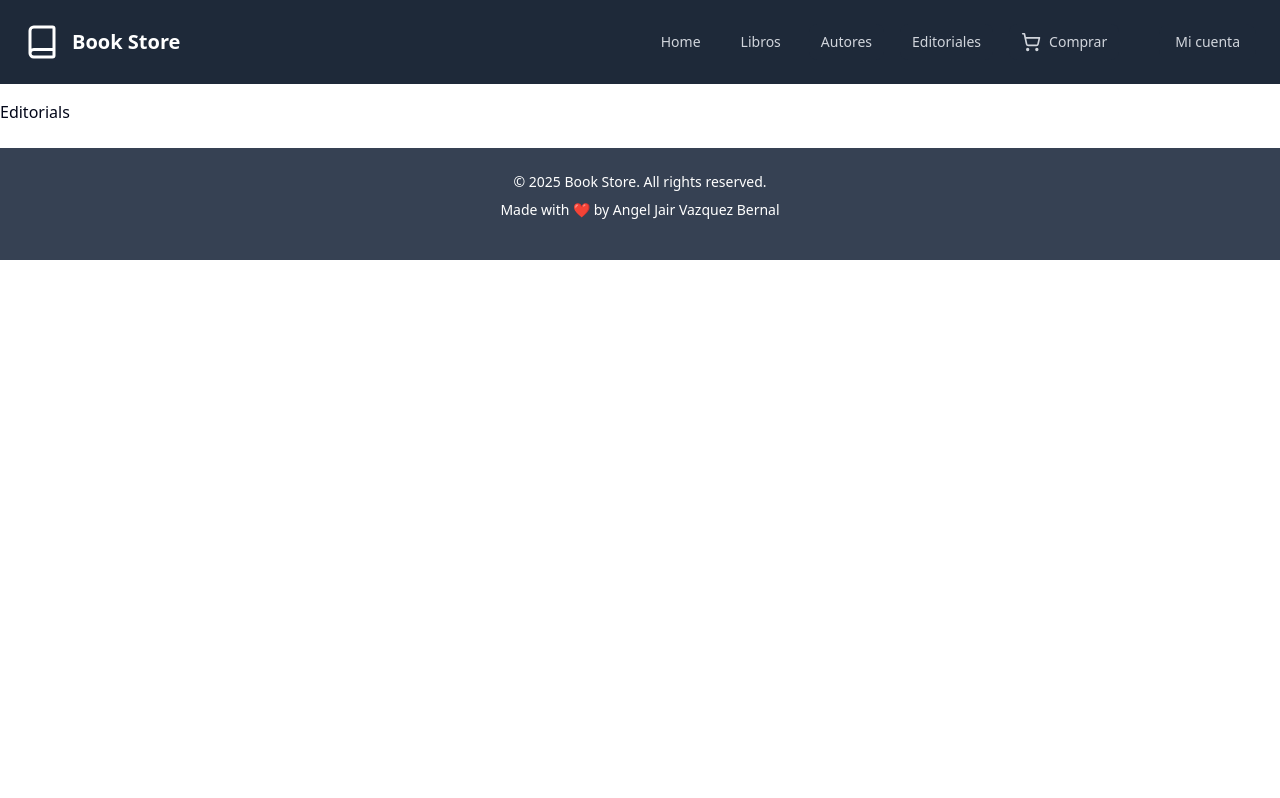
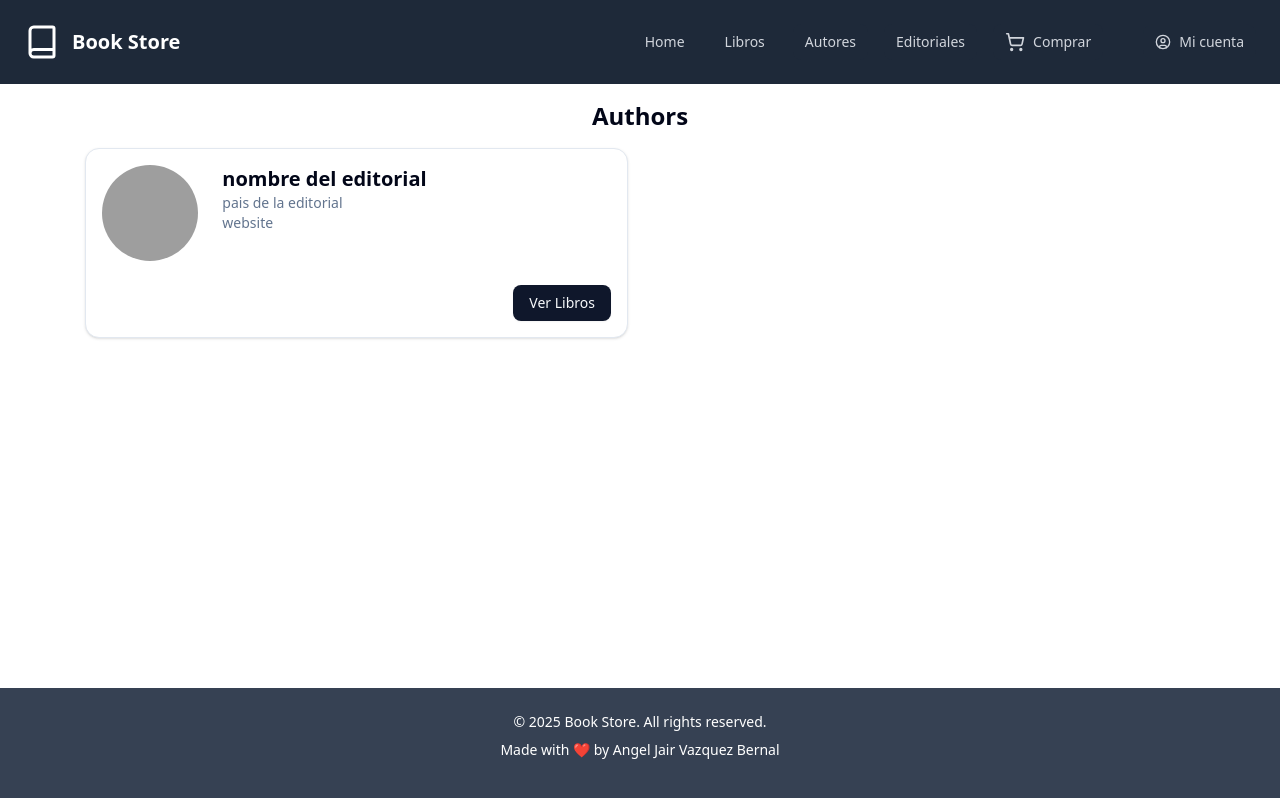
Before and after one commit to AngelJV128a/book-store-frontend, a Next.js app: page /editorials in a window 1280 px wide. Built offline with nearby package versions, Linux system fonts and the light colour scheme; grey boxes are pictures that could not be loaded.

Commit message:
ya se agrego la conexion del form de registro de usuarios con el backend y se agrego un card para las editoriales

```diff
--- a/app/editorials/page.jsx
+++ b/app/editorials/page.jsx
@@ -1,7 +1,41 @@
+"use client";
+import CardEditorial from "@/components/editorials/CardEditorial";
+import { Button } from "@/components/ui/button";
+import { useState } from "react";
+import ReactPaginate from "react-paginate";
+
 export default function PageEditorials() {
+  const [totalPages, setTotalPages] = useState(0);
+  const [currentPage, setCurrentPage] = useState(0);
+  const [editorials, setEditorials] = useState([]);
+
+  const handlePageClick = ({ selected }) => {
+    console.log("selected", selected);
+    setCurrentPage(selected);
+  };
+
   return (
     <>
-        <h1>Editorials</h1>
+      <div className="flex flex-col items-center px-4">
+        <h1 className="text-2xl font-bold mb-4">Authors</h1>
+
+        <div className="grid grid-cols-1 lg:grid-cols-2 gap-6 w-8/9">
+          <CardEditorial />
+        </div>
+        <ReactPaginate
+          breakLabel="..."
+          nextLabel={<Button variant="outline">Siguiente</Button>}
+          previousLabel={<Button variant="outline">Anterior</Button>}
+          pageCount={totalPages}
+          onPageChange={handlePageClick}
+          containerClassName="flex justify-center items-center gap-2 mt-6 flex-wrap"
+          pageClassName="px-1"
+          activeClassName="bg-primary text-primary-foreground rounded"
+          pageLinkClassName="cursor-pointer px-3 py-1 rounded hover:bg-primary hover:text-primary-foreground mt-2 mb-2"
+          disabledClassName="opacity-50 cursor-not-allowed"
+          renderOnZeroPageCount={null}
+        />
+      </div>
     </>
   );
 }
--- a/components/NavBar.jsx
+++ b/components/NavBar.jsx
@@ -1,4 +1,4 @@
-import { Book, ShoppingCart } from "lucide-react";
+import { Book, Home, ShoppingCart } from "lucide-react";
 import Link from "next/link";
 import { AccountDropdown } from "./account/AccountDropdown";
 
--- a/components/account/AccountDropdown.jsx
+++ b/components/account/AccountDropdown.jsx
@@ -9,6 +9,7 @@ import {
 import { Button } from "@/components/ui/button";
 import { useRouter } from "next/navigation";
 import Cookies from "js-cookie";
+import { UserCircle } from "lucide-react";
 
 export function AccountDropdown() {
 
@@ -24,6 +25,7 @@ export function AccountDropdown() {
           variant="ghost"
           className="ml-6 text-sm font-medium text-gray-300 hover:text-white hover:bg-gray-700 bg-gray-800 cursor-pointer rounded-lg"
         >
+          <UserCircle className="h-10 w-10" />
           Mi cuenta
         </Button>
       </DropdownMenuTrigger>
--- /dev/null
+++ b/components/editorials/CardEditorial.jsx
@@ -0,0 +1,38 @@
+import { Button } from "../ui/button";
+import { Card, CardContent, CardDescription, CardFooter, CardTitle } from "../ui/card";
+
+export default function CardEditorial() {
+  return (
+    <>
+      <Card
+        key={1}
+        className="max-w-3xl  items-start gap-6 p-4 transform transition-transform duration-300 hover:scale-105"
+      >
+        <div className="flex items-start">
+          <div className="flex relative w-24 h-24 rounded-full overflow-hidden flex-shrink-0">
+            <img
+              src="https://www.gravatar.com/avatar/?d=mp"
+              alt="Foto del autor"
+              className="object-cover"
+              sizes="96px"
+            />
+          </div>
+
+          <CardContent className="flex flex-col ml-6 p-0">
+            <CardTitle className="text-xl">
+              {"nombre del editorial"}
+            </CardTitle>
+            <CardDescription className="text-sm text-muted-foreground">
+              {"pais de la editorial"}
+              <br />
+              {"website"}
+            </CardDescription>
+          </CardContent>
+        </div>
+        <CardFooter className="ml-auto p-0">
+          <Button className="cursor-pointer">Ver Libros </Button>
+        </CardFooter>
+      </Card>
+    </>
+  );
+}
--- a/components/forms/RegisterForm.jsx
+++ b/components/forms/RegisterForm.jsx
@@ -20,6 +20,7 @@ import {
 } from "../ui/form";
 import { Input } from "../ui/input";
 import { Button } from "../ui/button";
+import { useEffect } from "react";
 
 export default function RegisterForm() {
   const router = useRouter();
@@ -29,11 +30,41 @@ export default function RegisterForm() {
       name: "",
       email: "",
       password: "",
+      password_confirmation: "",
     },
   });
   const onSubmit = (data) => {
     console.log(data);
+    const fetchData = async () => {
+      try {
+        const response = await axios.post(
+          `${process.env.NEXT_PUBLIC_API_URL}/auth/register`,
+          data
+        );
+        console.log(response);
+        if (response.status === 200 || response.status === 201) {
+          Swal.fire({
+            title: "Registro exitoso",
+            text: "Gracias por registrarte",
+            icon: "success",
+            confirmButtonText: "Aceptar",
+          });
+          router.push("/login");
+        } else {
+          Swal.fire({
+            title: "Error",
+            text: "No se pudo registrarte",
+            icon: "error",
+            confirmButtonText: "Aceptar",
+          });
+        }
+      } catch (error) {
+        console.log(error);
+      }
+    };
+    fetchData();
   };
+
   return (
     <>
       <div className="flex justify-center items-center min-h-screen bg-muted px-4">
@@ -111,6 +142,36 @@ export default function RegisterForm() {
                     </FormItem>
                   )}
                 />
+                <FormField
+                  control={form.control}
+                  name="password_confirmation"
+                  rules={{
+                    required: "Este campo es obligatorio",
+                    minLength: {
+                      value: 6,
+                      message: "Debe tener al menos 6 caracteres",
+                    },
+                    validate: (value) =>
+                      value === form.getValues("password") ||
+                      "Las contraseñas no coinciden",
+                  }}
+                  render={({ field }) => (
+                    <FormItem>
+                      <FormLabel htmlFor="password_confirmation">
+                        Confirma contraseña
+                      </FormLabel>
+                      <FormControl>
+                        <Input
+                          id="password_confirmation"
+                          type="password"
+                          placeholder="••••••••"
+                          {...field}
+                        />
+                      </FormControl>
+                      <FormMessage />
+                    </FormItem>
+                  )}
+                />
               </CardContent>
               <CardFooter className="flex flex-col gap-3 mt-4">
                 <Button type="submit" className="w-full cursor-pointer">
--- a/components/layouts/LayoutWrapper.jsx
+++ b/components/layouts/LayoutWrapper.jsx
@@ -1,22 +1,25 @@
 // components/LayoutWrapper.tsx
-'use client'
+"use client";
 
-import { usePathname } from 'next/navigation'
-import Navbar from '@/components/NavBar'
-import Footer from '@/components/Footer'
+import { usePathname } from "next/navigation";
+import Navbar from "@/components/NavBar";
+import Footer from "@/components/Footer";
 
 export default function LayoutWrapper({ children }) {
-  const pathname = usePathname()
+  const pathname = usePathname();
 
-  const hiddenRoutes = ['/login', '/register'] // rutas donde no se muestra navbar/footer
+  const hiddenRoutes = ["/login", "/register"]; // rutas donde no se muestra navbar/footer
 
-  const showLayout = !hiddenRoutes.includes(pathname)
+  const showLayout = !hiddenRoutes.includes(pathname);
 
   return (
     <>
-      {showLayout && <Navbar />}
-      <main>{children}</main>
-      {showLayout && <Footer />}
+      <div className="flex flex-col min-h-screen">
+        {showLayout && <Navbar />}
+
+        <main className="flex-grow">{children}</main>
+        {showLayout && <Footer />}
+      </div>
     </>
-  )
+  );
 }
```
